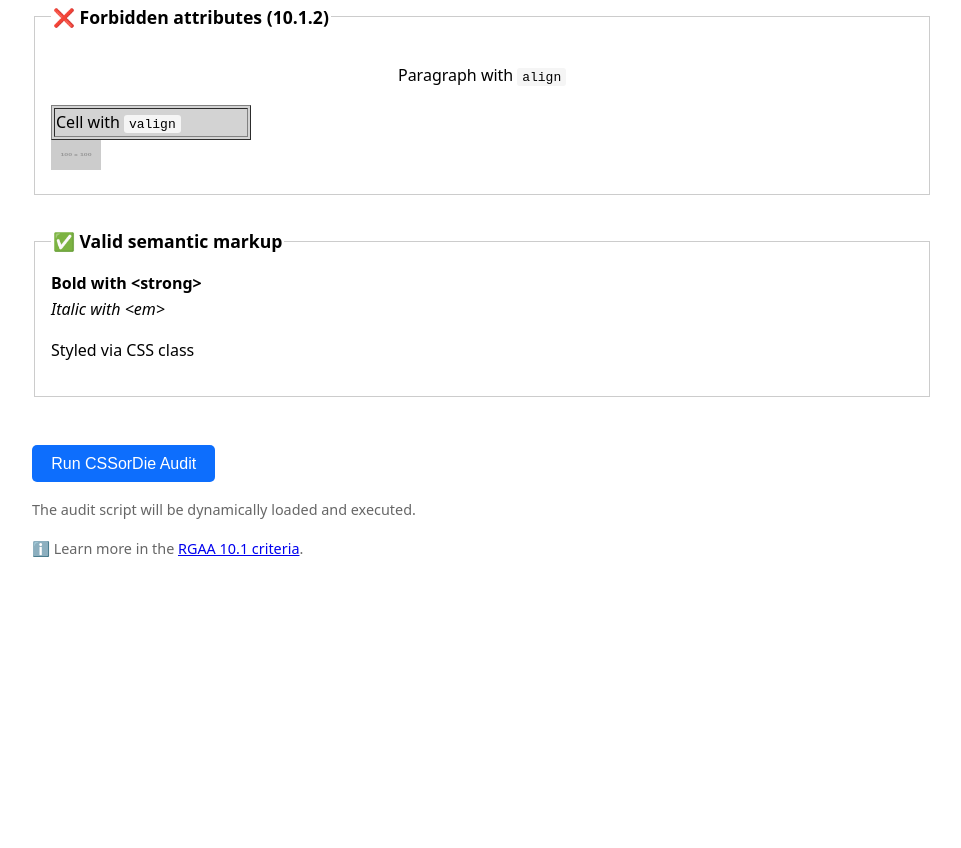
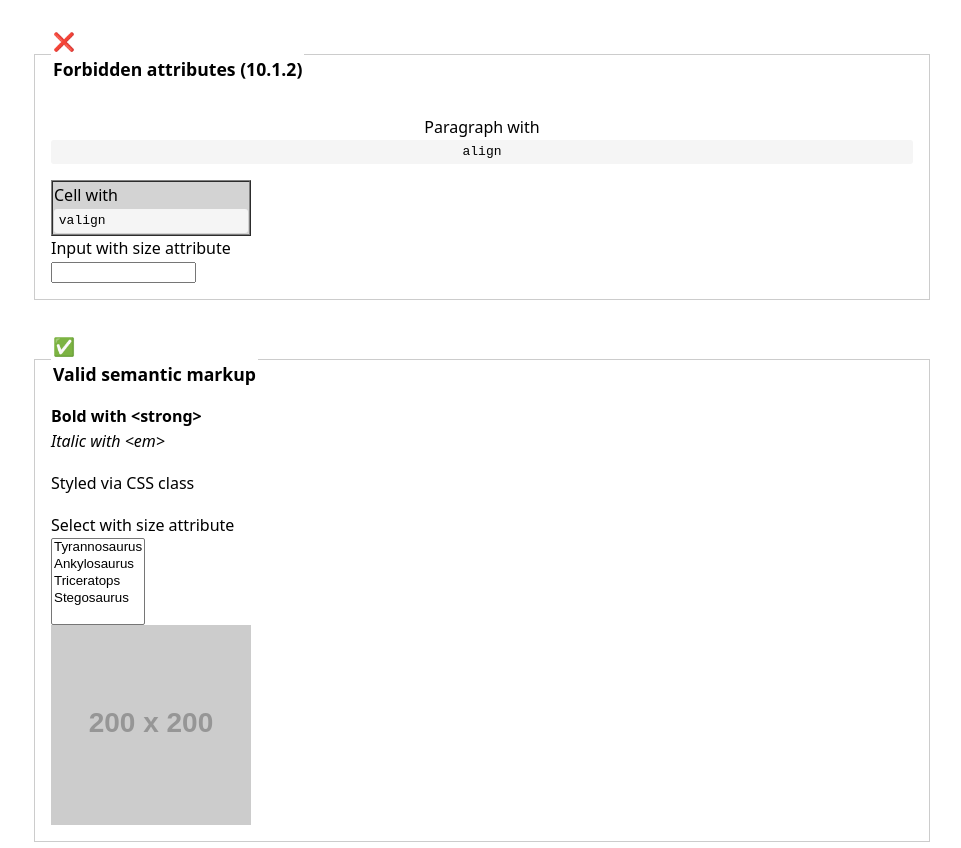
Before and after one commit to MewenLeHo/css-or-die, a website: page docs/index.html in a window 1280 px wide. Shown: the part 612-1460 px from the top of the page, without its empty margins (158-1119 px from the left). Before the commit the page ends 1219 px from the top, so only its background shows below. Drawn offline with Linux system fonts and the light colour scheme; placeholder pictures from the web are drawn by us.

Commit message:
Fix issue with size attribute detection

```diff
--- a/docs/index.html
+++ b/docs/index.html
@@ -22,6 +22,10 @@
       margin-bottom: 2rem;
       border: 1px solid #ccc;
       padding: 1rem;
+    }
+
+    fieldset * {
+      display: block;
     }
 
     legend {
@@ -86,14 +90,23 @@
         <td valign="top">Cell with <code>valign</code></td>
       </tr>
     </table>
-    <img src="https://via.placeholder.com/100" width="50" height="30" alt="Placeholder with width/height" />
+    <label for="idTestInput">Input with size attribute</label>
+    <input type="text" size="15" id="idTestInput" />
   </fieldset>
 
   <fieldset>
     <legend><span aria-hidden="true">✅</span> Valid semantic markup</legend>
-    <strong>Bold with &lt;strong&gt;</strong><br />
-    <em>Italic with &lt;em&gt;</em><br />
+    <strong>Bold with &lt;strong&gt;</strong>
+    <em>Italic with &lt;em&gt;</em>
     <p class="highlight">Styled via CSS class</p>
+    <label for="idTestSelect">Select with size attribute</label>
+    <select name="vegetables" size="5" id="idTestSelect">
+      <option>Tyrannosaurus</option>
+      <option>Ankylosaurus</option>
+      <option>Triceratops</option>
+      <option>Stegosaurus</option>
+    </select>
+    <img src="https://placehold.co/200" width="200" height="200" alt="Placeholder with width/height" />
   </fieldset>
 
   <button class="launch-btn" id="runAudit">Run CSSorDie Audit</button>
```
Also changed, not shown: cssordie.js (+9 -2 lines), CHANGELOG.md.
